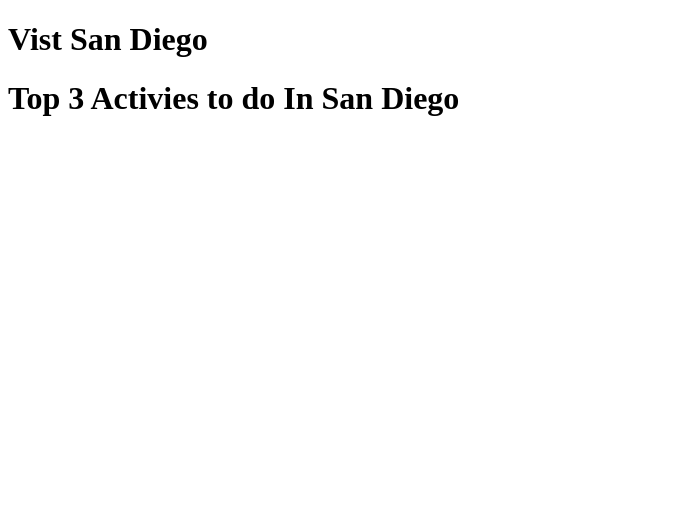
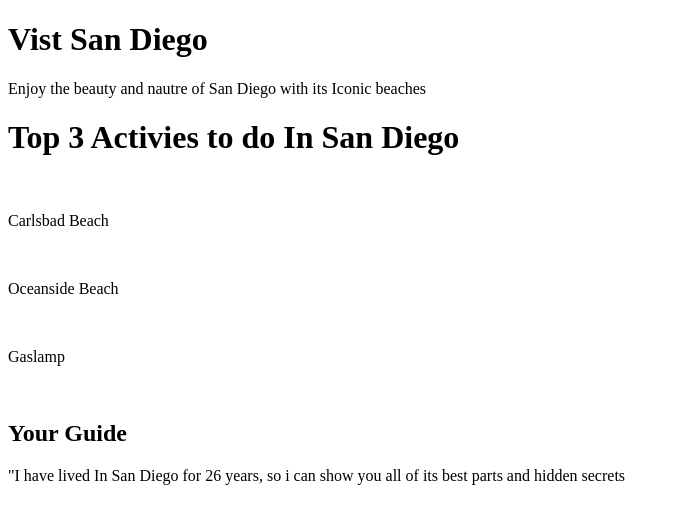
Before and after one commit to TravisHaynie/Scrimbino, a plain HTML site: page index.html in a window 1280 px wide. Shown: the whole page, without its empty margins (0-680 px from the left). Drawn offline with Linux system fonts and the light colour scheme.

Commit message:
added html

```diff
--- a/index.html
+++ b/index.html
@@ -11,21 +11,29 @@
 <body>
     <div>
         <h1>Vist San Diego</h1>
-        <p></p>
+        <p>Enjoy the beauty and nautre of San Diego with its Iconic beaches</p>
     </div>
     <div>
         <h1>Top 3 Activies to do In San Diego</h1>
         <div>
             <img src="" alt="">
-            <p></p>
+            <p>Carlsbad Beach</p>
         </div>
         <div>
             <img src="" alt="">
-            <p></p>
+            <p>Oceanside Beach</p>
         </div>
         <div>
             <img src="" alt="">
+            <p>Gaslamp</p>
+        </div>
+        <div>
+            <div>
+            <img src="" alt="">
+            <h2>Your Guide</h2>
+            <p>"I have lived In San Diego for 26 years, so i can show you all of its best parts and hidden secrets</p>
             <p></p>
+            </div>
         </div>
     </div>
     <div>
```
